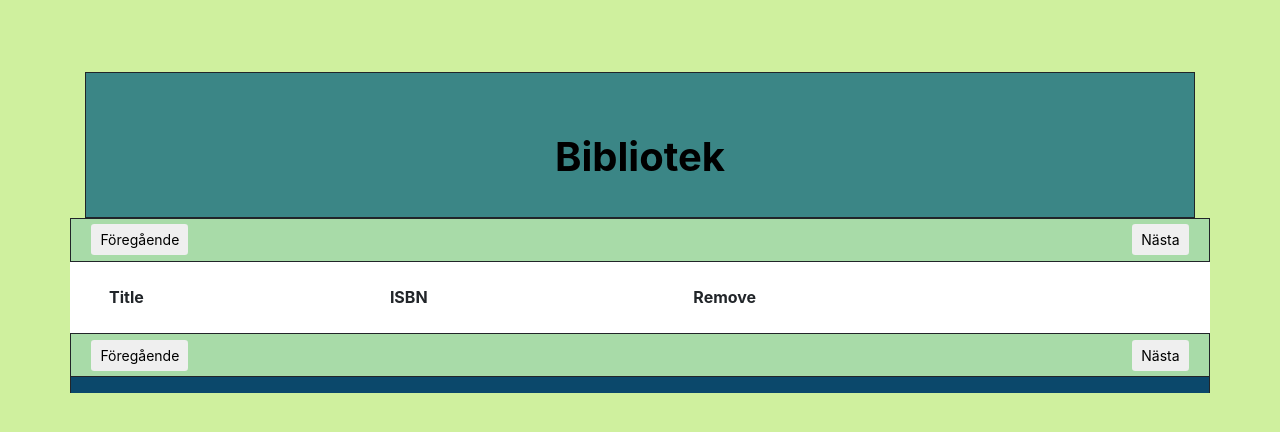
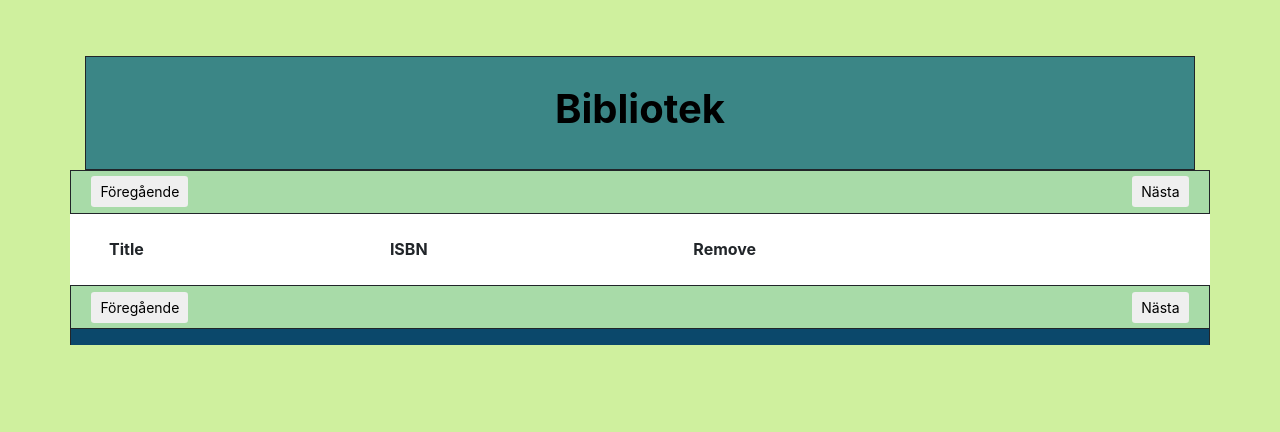
Before and after one commit to T42017/Projekt3-Team3, a PHP site: the page made by templates/admin/tabortbok.twig in a window 1280 px wide. Shown: the top 432 px of the page. Run offline with PHP 8.4, Linux system fonts and the light colour scheme; the template is opened without the code that fills it, so the values that code supplies are empty; some libraries are stand-ins or nearby versions.

Commit message:
Small change

```diff
--- a/templates/admin/tabortbok.twig
+++ b/templates/admin/tabortbok.twig
@@ -13,13 +13,11 @@
   <body>
 
     <div class="container">
-        <a href="/projekt3/admin" class="nav-link">
-            <div id="header">
-                <div class="col">
-                <a href="/projekt3/admin" class="nav-link"><h1 class="text-center bold">Bibliotek</h1></a>
-                </div>
+        <div id="header">
+            <div class="col">
+            <a href="/projekt3/admin" class="nav-link"><h1 class="text-center bold">Bibliotek</h1></a>
             </div>
-        </a>
+        </div>
 
         <div class="row controls">
             <div class="col">
```
